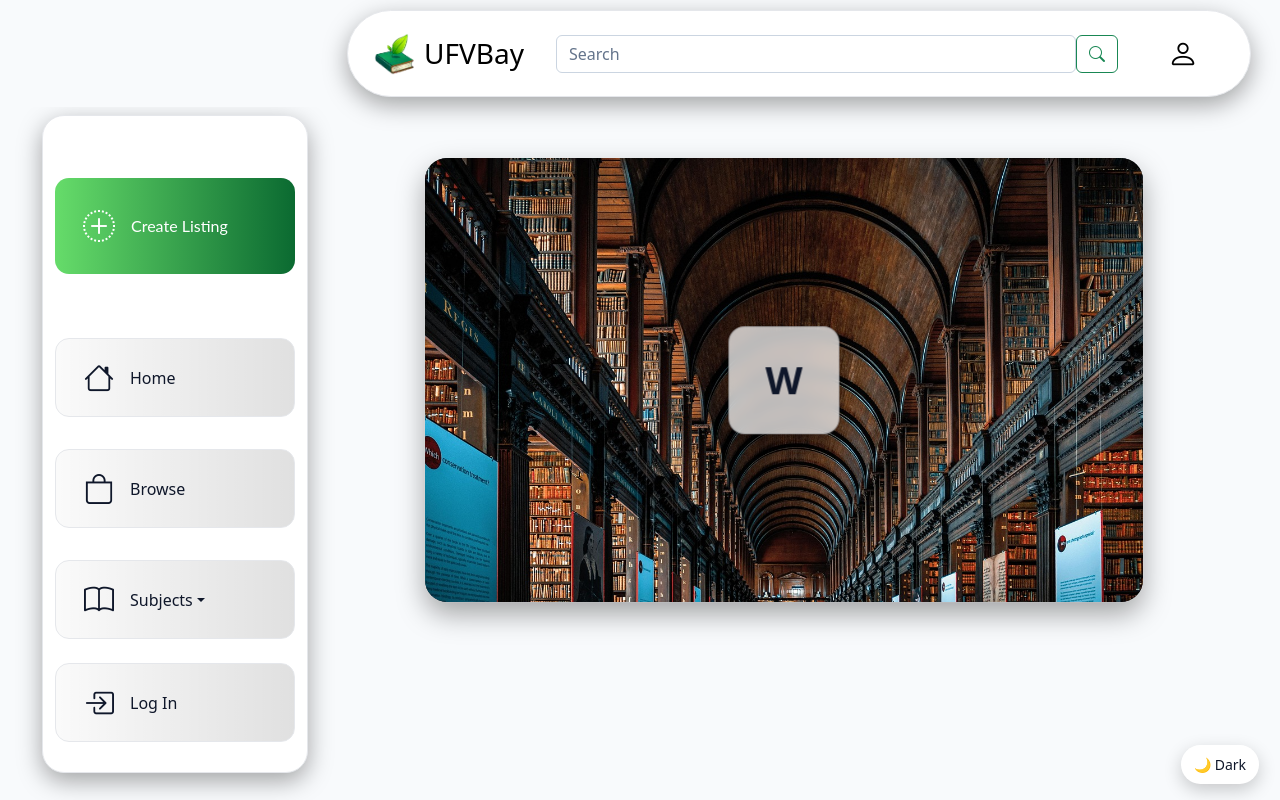
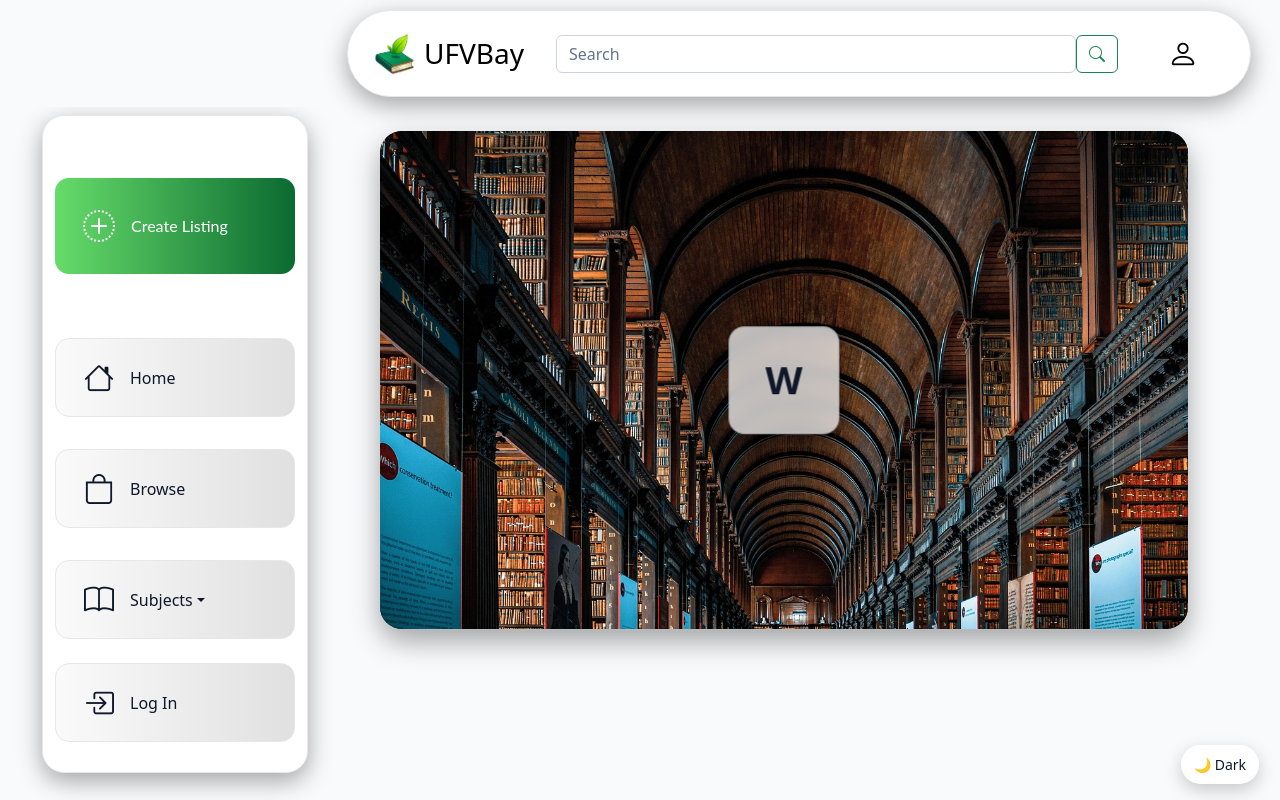
Before and after one commit to Gurv-Chahal/ufvbay, a React (Vite) app in the folder client/: page /home in a window 1280 px wide. Built offline with nearby package versions, Linux system fonts and the light colour scheme; a small style sheet from the web is missing.

Commit message:
changing content size

```diff
--- a/client/src/styles/Home.css
+++ b/client/src/styles/Home.css
@@ -8,7 +8,7 @@
     /* space between sidebar bubble and the content */
     --main-gap: clamp(12px, 2vw, 24px);
 
-    --home-content-scale: 0.8;
+    --home-content-scale: 0.9;
 
     --home-radius: 22px;
 
```
